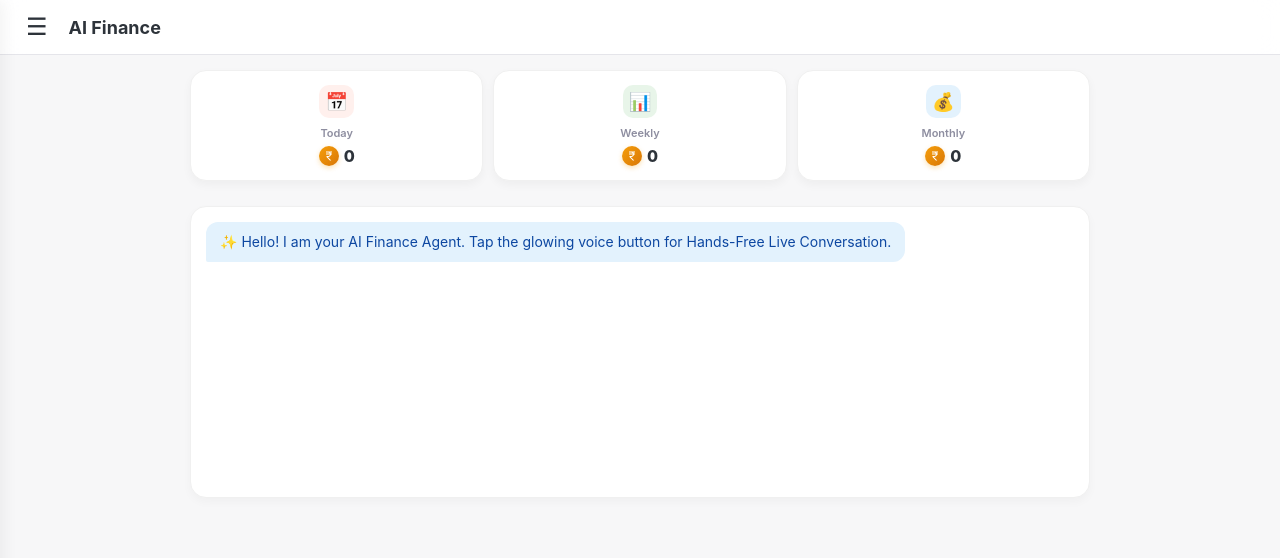
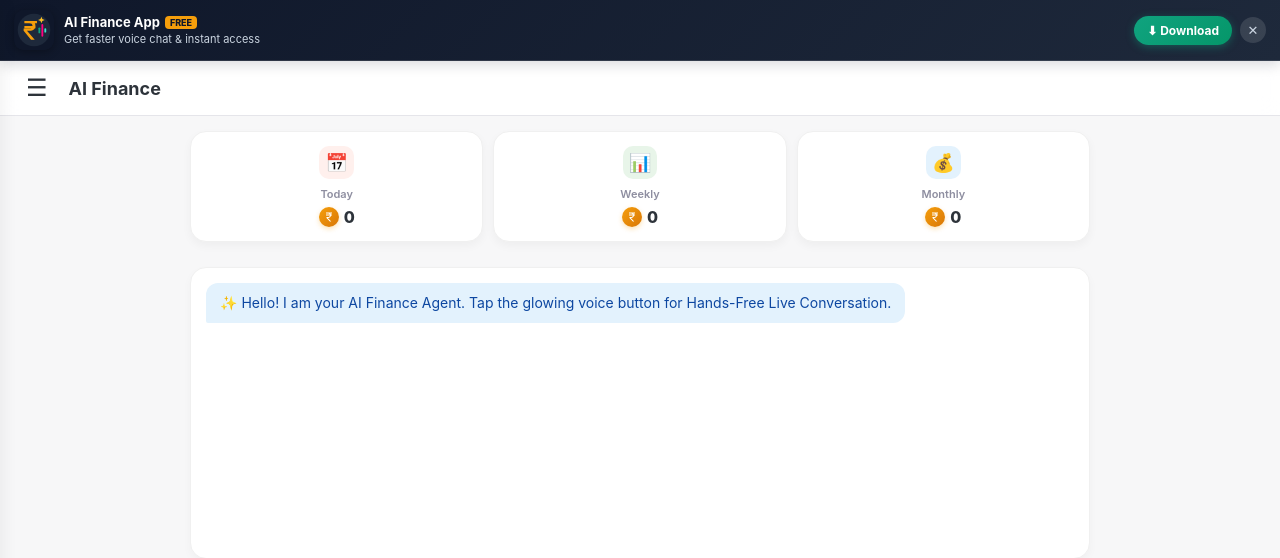
Before and after one commit to Pu91/Ai-finance, a Flask app: page /dashboard in a window 1280 px wide. Shown: the top 558 px of the page. Run offline with Flask 3, Linux system fonts and the light colour scheme; the visitor is signed in with stand-in values (Sample User, id 1); data that the repository does not hold is empty.

Commit message:
Add app download ad banner to dashboard
Added a top app download ad banner with styling and functionality to show once per session. Implemented JavaScript logic to manage the visibility of the banner.

```diff
--- a/templates/dashboard.html
+++ b/templates/dashboard.html
@@ -7,6 +7,102 @@
     <style>
         /* Base Styles */
         body { font-family: -apple-system, BlinkMacSystemFont, "Segoe UI", Roboto, Helvetica, Arial, sans-serif; background-color: #f7f7f8; margin: 0; padding-bottom: 120px; color: #2d333a; }
+
+        /* Top App Download Ad Banner */
+        .app-ad-banner {
+            background: linear-gradient(135deg, #0f172a, #1e293b);
+            color: white;
+            padding: 10px 14px;
+            display: none; /* Controlled by JS sessionStorage */
+            align-items: center;
+            justify-content: space-between;
+            gap: 10px;
+            border-bottom: 1px solid rgba(255, 255, 255, 0.12);
+            box-shadow: 0 4px 12px rgba(15, 23, 42, 0.15);
+            position: relative;
+            z-index: 105;
+            animation: slideDown 0.35s ease-out;
+        }
+        @keyframes slideDown {
+            from { transform: translateY(-100%); opacity: 0; }
+            to { transform: translateY(0); opacity: 1; }
+        }
+        .ad-left {
+            display: flex;
+            align-items: center;
+            gap: 10px;
+            flex: 1;
+            min-width: 0;
+        }
+        .ad-app-icon {
+            width: 40px;
+            height: 40px;
+            border-radius: 10px;
+            flex-shrink: 0;
+            box-shadow: 0 2px 8px rgba(0, 0, 0, 0.3);
+        }
+        .ad-text-box {
+            overflow: hidden;
+        }
+        .ad-title {
+            margin: 0;
+            font-size: 13px;
+            font-weight: 700;
+            color: #ffffff;
+             display: flex;
+            align-items: center;
+            gap: 5px;
+        }
+        .ad-badge {
+            background: #f59e0b;
+            color: #0f172a;
+            font-size: 9px;
+            font-weight: 800;
+            padding: 1px 5px;
+            border-radius: 4px;
+            text-transform: uppercase;
+        }
+        .ad-subtitle {
+            margin: 2px 0 0 0;
+            font-size: 11px;
+            color: #cbd5e1;
+            white-space: nowrap;
+            overflow: hidden;
+            text-overflow: ellipsis;
+        }
+        .ad-actions {
+            display: flex;
+            align-items: center;
+            gap: 8px;
+            flex-shrink: 0;
+        }
+        .ad-download-btn {
+            background: linear-gradient(135deg, #10a37f, #059669);
+            color: white;
+            text-decoration: none;
+            font-size: 12px;
+            font-weight: 700;
+            padding: 7px 13px;
+            border-radius: 20px;
+            box-shadow: 0 2px 8px rgba(16, 163, 127, 0.4);
+            transition: transform 0.2s;
+            white-space: nowrap;
+        }
+        .ad-download-btn:active { transform: scale(0.95); }
+        .ad-close-btn {
+            background: rgba(255, 255, 255, 0.12);
+            border: none;
+            color: #cbd5e1;
+            width: 26px;
+            height: 26px;
+            border-radius: 50%;
+            font-size: 13px;
+            cursor: pointer;
+            display: flex;
+            align-items: center;
+            justify-content: center;
+            padding: 0;
+        }
 
         /* Header */
         .header { display: flex; align-items: center; background: rgba(255, 255, 255, 0.9); backdrop-filter: blur(12px); padding: 12px 20px; position: sticky; top: 0; z-index: 100; border-bottom: 1px solid #e5e5ea; }
@@ -99,6 +195,31 @@
     </style>
 </head>
 <body>
+
+    <!-- Top App Download Ad Banner (Shows once per app session, reappears on restart) -->
+    <div class="app-ad-banner" id="appAdBanner">
+        <div class="ad-left">
+            <!-- Custom AI Finance App Logo -->
+            <svg class="ad-app-icon" viewBox="0 0 108 108">
+                <rect width="108" height="108" rx="24" fill="#0F172A"/>
+                <circle cx="54" cy="54" r="44" fill="#1E293B"/>
+                <path fill="#F59E0B" d="M28,30 H62 V36 H28 Z M28,43 H58 V49 H28 Z M28,30 H44 C53,30 58,35 58,43 C58,51 52,56 42,56 H35 L56,80 H46 L26,56 V50 H41 C47,50 50,47 50,43 C50,38 47,36 41,36 H28 Z"/>
+                <rect x="66" y="47" width="5" height="16" rx="2.5" fill="#10A37F"/>
+                <rect x="74" y="38" width="5" height="34" rx="2.5" fill="#FF0080"/>
+                <rect x="82" y="49" width="5" height="12" rx="2.5" fill="#40E0D0"/>
+                <path fill="#FBBF24" d="M74,18 L76.5,24.5 L83,27 L76.5,29.5 L74,36 L71.5,29.5 L65,27 L71.5,24.5 Z"/>
+            </svg>
+            <div class="ad-text-box">
+                <p class="ad-title">AI Finance App <span class="ad-badge">FREE</span></p>
+                <p class="ad-subtitle">Get faster voice chat & instant access</p>
+            </div>
+        </div>
+        <div class="ad-actions">
+            <!-- নিচে href-এর ভেতরে আপনার APK ফাইলের ডাউনলোড লিংক দিতে পারেন -->
+            <a href="/static/AI_Finance.apk" download class="ad-download-btn">⬇ Download</a>
+            <button class="ad-close-btn" onclick="closeAdBanner()" title="Close">✕</button>
+        </div>
+    </div>
 
     <!-- Sidebar & Overlay -->
     <div class="overlay" id="overlay" onclick="toggleSidebar()"></div>
@@ -204,6 +325,19 @@
     </div>
 
     <script>
+        // App Download Ad Banner Logic (Shows once per session, resets when app/browser restarts)
+        function checkAdBanner() {
+            const isClosedThisSession = sessionStorage.getItem('adBannerClosed');
+            if (!isClosedThisSession) {
+                document.getElementById('appAdBanner').style.display = 'flex';
+            }
+        }
+
+        function closeAdBanner() {
+            document.getElementById('appAdBanner').style.display = 'none';
+            sessionStorage.setItem('adBannerClosed', 'true');
+        }
+
         let availableVoices = [];
         if ('speechSynthesis' in window) {
             const loadVoices = () => { availableVoices = window.speechSynthesis.getVoices(); };
@@ -212,6 +346,7 @@
         }
 
         document.addEventListener('DOMContentLoaded', () => {
+            checkAdBanner();
             const savedLang = localStorage.getItem('aiLang') || 'English';
             document.getElementById('aiLang').value = savedLang;
             updateGreetingByLanguage(savedLang, false);
@@ -312,14 +447,12 @@
             };
 
             recognition.onerror = (e) => {
-                // নীরব থাকলে বা কথা না বললে নিজে থেকেই আবার লিসেনিং চালু রাখবে
                 if (isVoiceMode && !isAiProcessingOrSpeaking && e.error !== 'not-allowed') {
                     setTimeout(() => startListeningAgain(), 400);
                 }
             };
 
             recognition.onend = () => {
-                // যদি ইউজার কথা না বলে চুপ থাকে, তবুও মাইক বন্ধ হবে না—অটোমেটিক চালু থাকবে
                 if (isVoiceMode && !isAiProcessingOrSpeaking) {
                     setTimeout(() => startListeningAgain(), 300);
                 }
@@ -353,7 +486,6 @@
             if ('speechSynthesis' in window) window.speechSynthesis.cancel();
         }
 
-        // AI কথা বলবে এবং কথা শেষ হলেই অটোমেটিক আপনার কথা শোনার জন্য মাইক অন করবে
         function speakReply(text) {
             if (!('speechSynthesis' in window)) {
                 isAiProcessingOrSpeaking = false;
@@ -390,7 +522,6 @@
             };
 
             utterance.onend = () => {
-                // AI-এর কথা শেষ হওয়ার সাথে সাথে আবার অটোমেটিক মাইক্রোফোন অন হবে!
                 isAiProcessingOrSpeaking = false;
                 if (isVoiceMode) {
                     voiceStatus.innerText = "YOUR TURN — LISTENING...";
```
